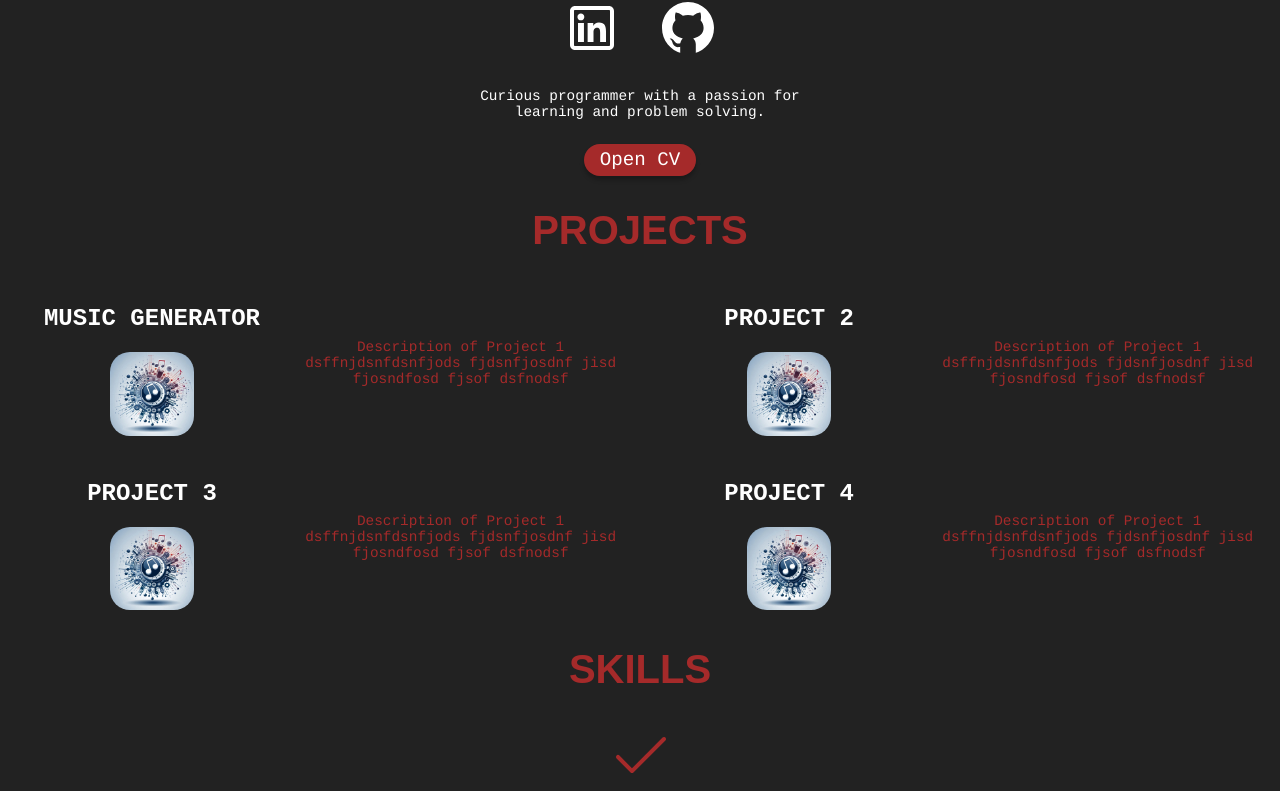
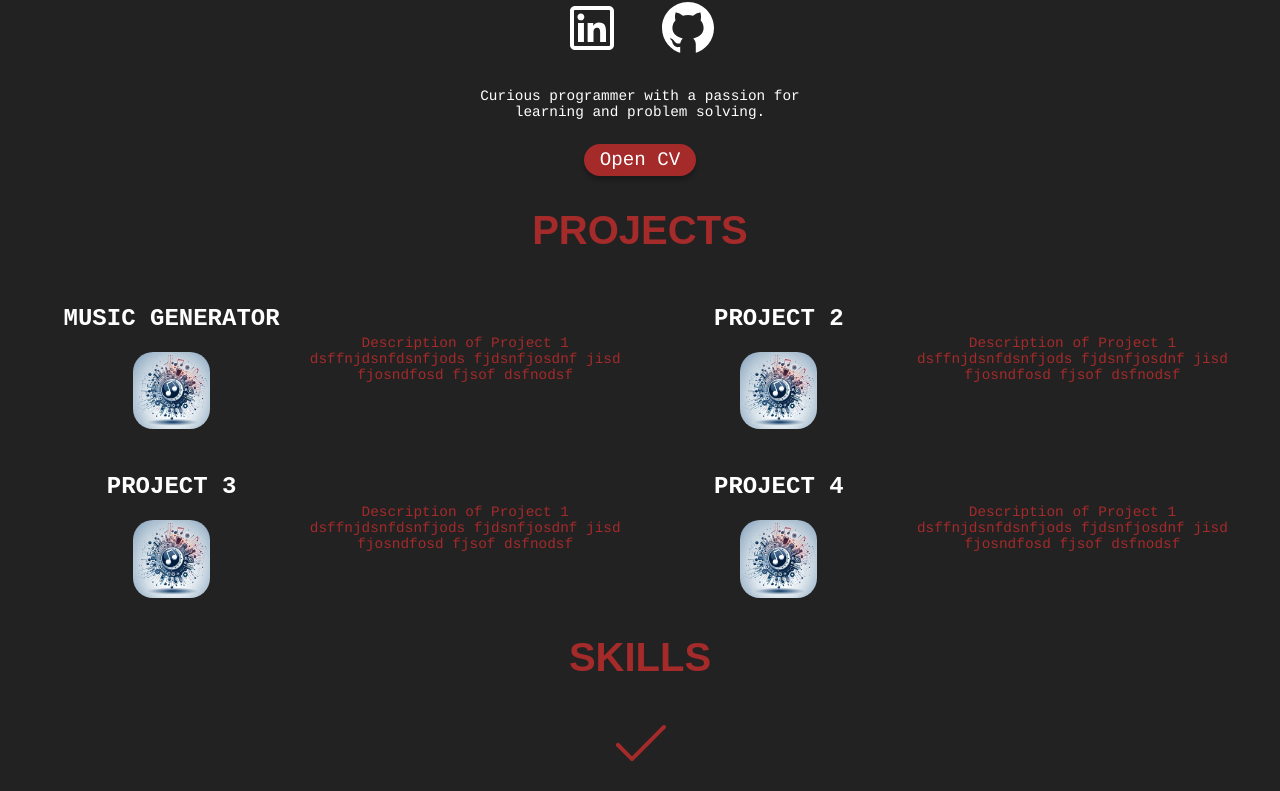
Before and after one commit to theglassofwater/PersonalWebsite, a React (Create React App) app: page / in a window 1280 px wide. Shown: the part 539-1330 px from the top of the page. Built offline with nearby package versions, Linux system fonts and the light colour scheme.

Commit message:
changed names of class names in CSS

```diff
--- a/src/components/Home/Home.js
+++ b/src/components/Home/Home.js
@@ -12,7 +12,7 @@ const Home = () => {
             <div>
                 <img src={YeImage} alt="Youssef El Aasar" />
             </div>
-            <div className={styles.Info}>
+            <div className={styles.info}>
                 <h1>Youssef
                     <br />
                     El Aasar
--- a/src/components/Home/Home.module.css
+++ b/src/components/Home/Home.module.css
@@ -51,7 +51,7 @@
   margin-right: auto;
 }
 
-.Info {
+.info {
   display: flex;
   flex-direction: column;
   gap: 10px;
--- a/src/components/Projects/Projects.js
+++ b/src/components/Projects/Projects.js
@@ -6,7 +6,7 @@ const Projects = () => {
     return (
     <section id="projects" className={styles.container}>
         <h1 className="SectionTitle">Projects</h1>
-        <div className={styles.ProjectsContainer}>
+        <div className={styles.projectsContainer}>
             <div>
                 <a href="https://www.github.com/theglassofwater/project1" target="_blank">
                     <h2>Music Generator</h2>
--- a/src/components/Projects/Projects.module.css
+++ b/src/components/Projects/Projects.module.css
@@ -22,7 +22,7 @@
     }
   }
 
-.ProjectsContainer {
+.projectsContainer {
     display: grid;
     grid-template-columns: repeat(2, 1fr);
     gap: 20px;
```
